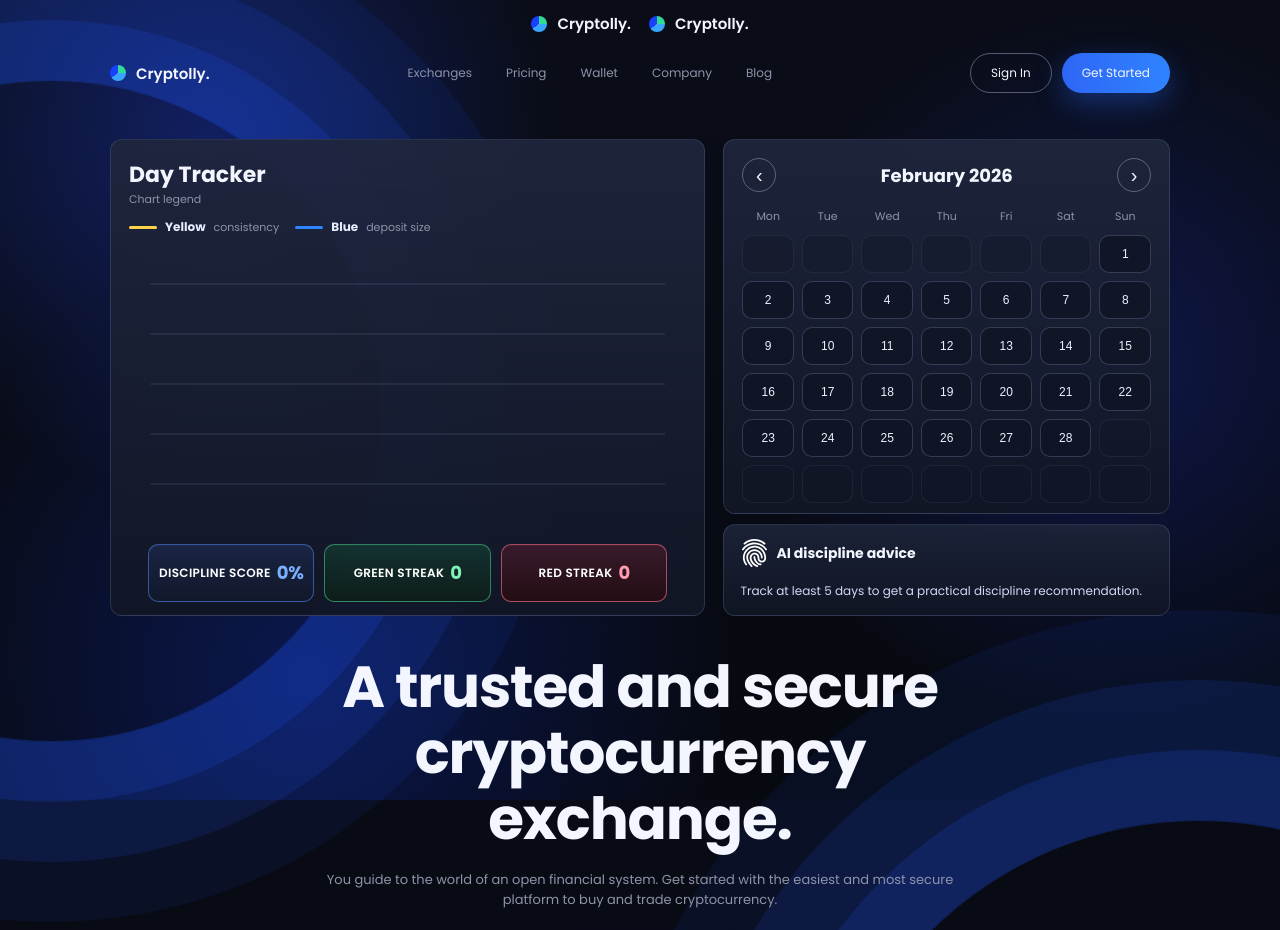
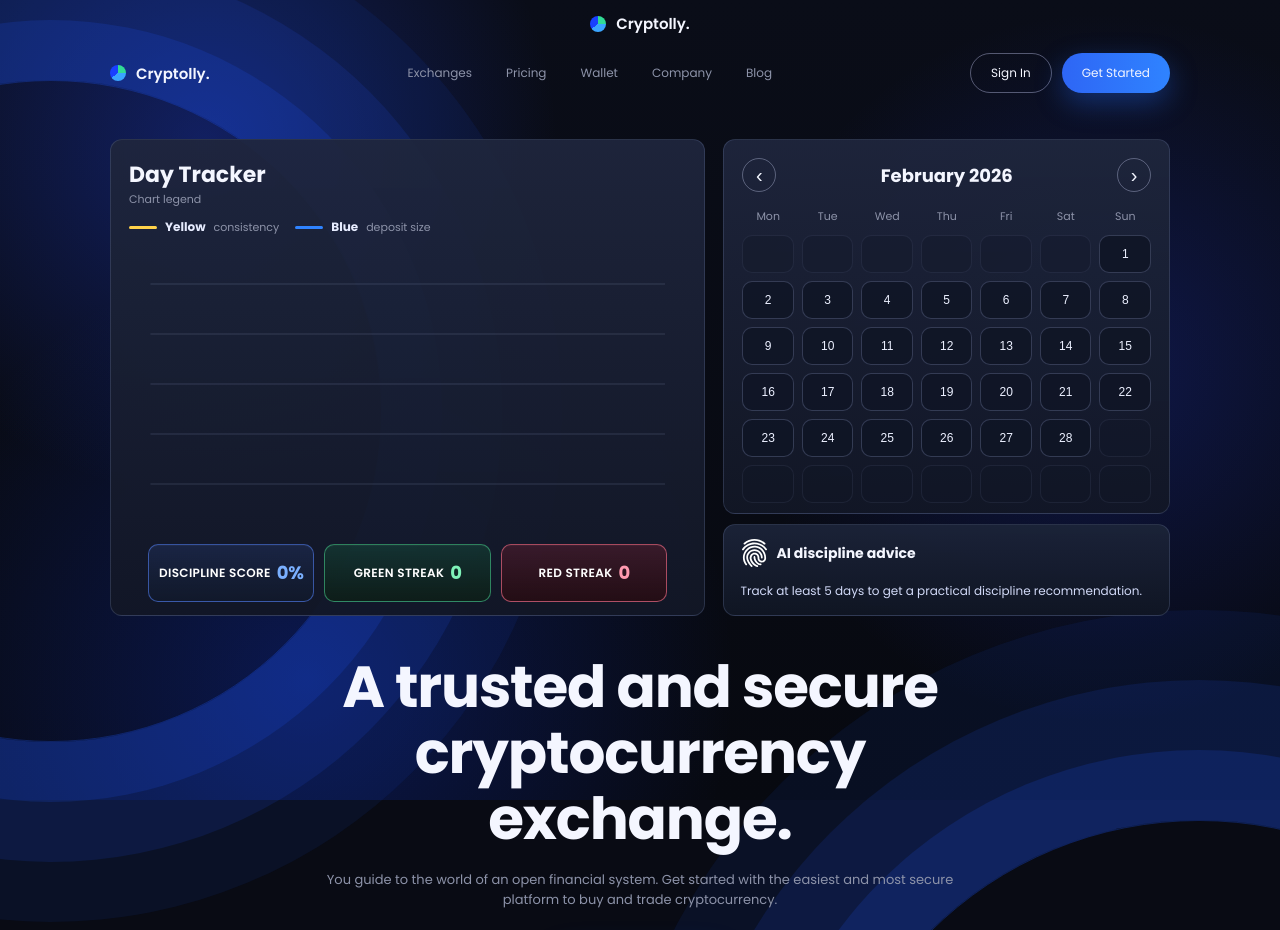
Before and after one commit to gladkiyandrey/jour, a plain HTML site: page index.html in a window 1280 px wide. Shown: the top 930 px of the page. Drawn offline with Linux system fonts and the light colour scheme.

Commit message:
Remove duplicate logo link

```diff
--- a/index.html
+++ b/index.html
@@ -15,10 +15,6 @@
   <body>
     <div class="page-bg"></div>
     <div class="top-logo-bar container">
-      <a class="logo" href="#">
-        <span class="logo-dot"></span>
-        <span>Cryptolly.</span>
-      </a>
       <a class="logo" href="#">
         <span class="logo-dot"></span>
         <span>Cryptolly.</span>
```
